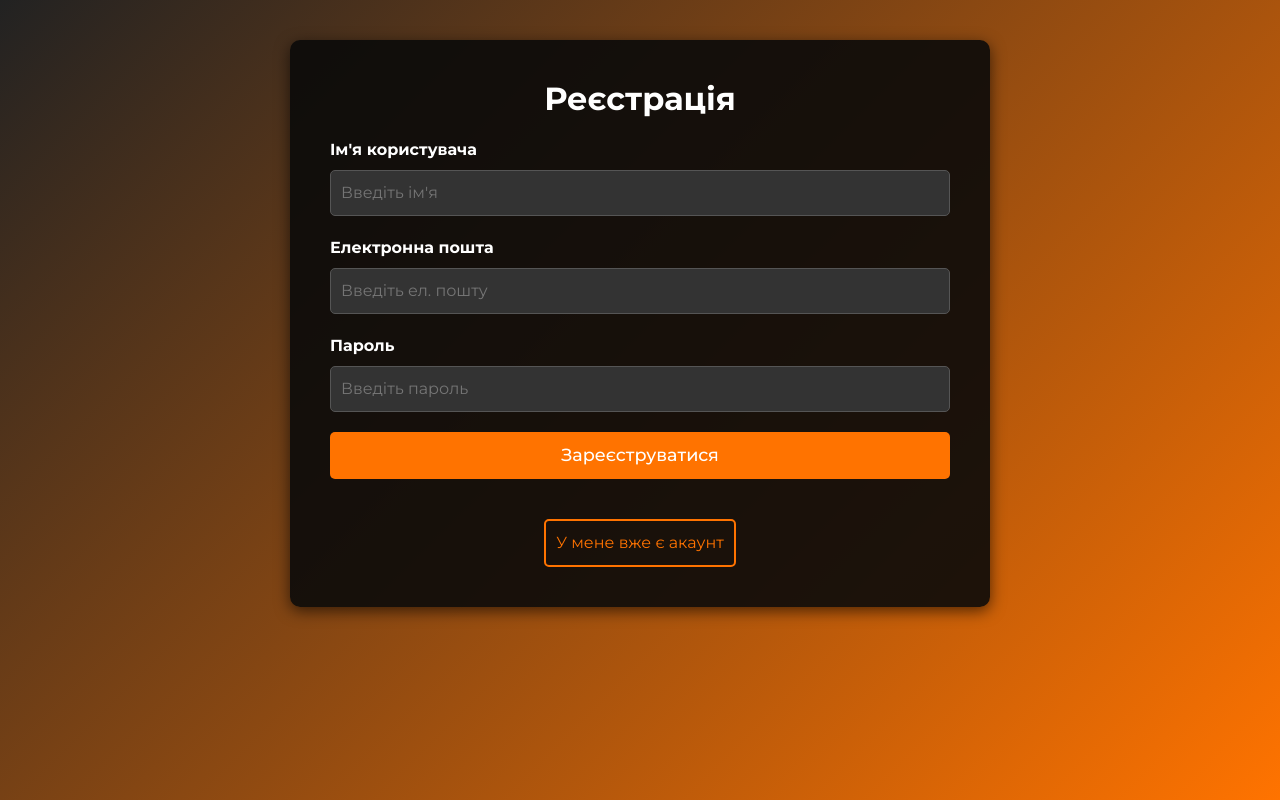
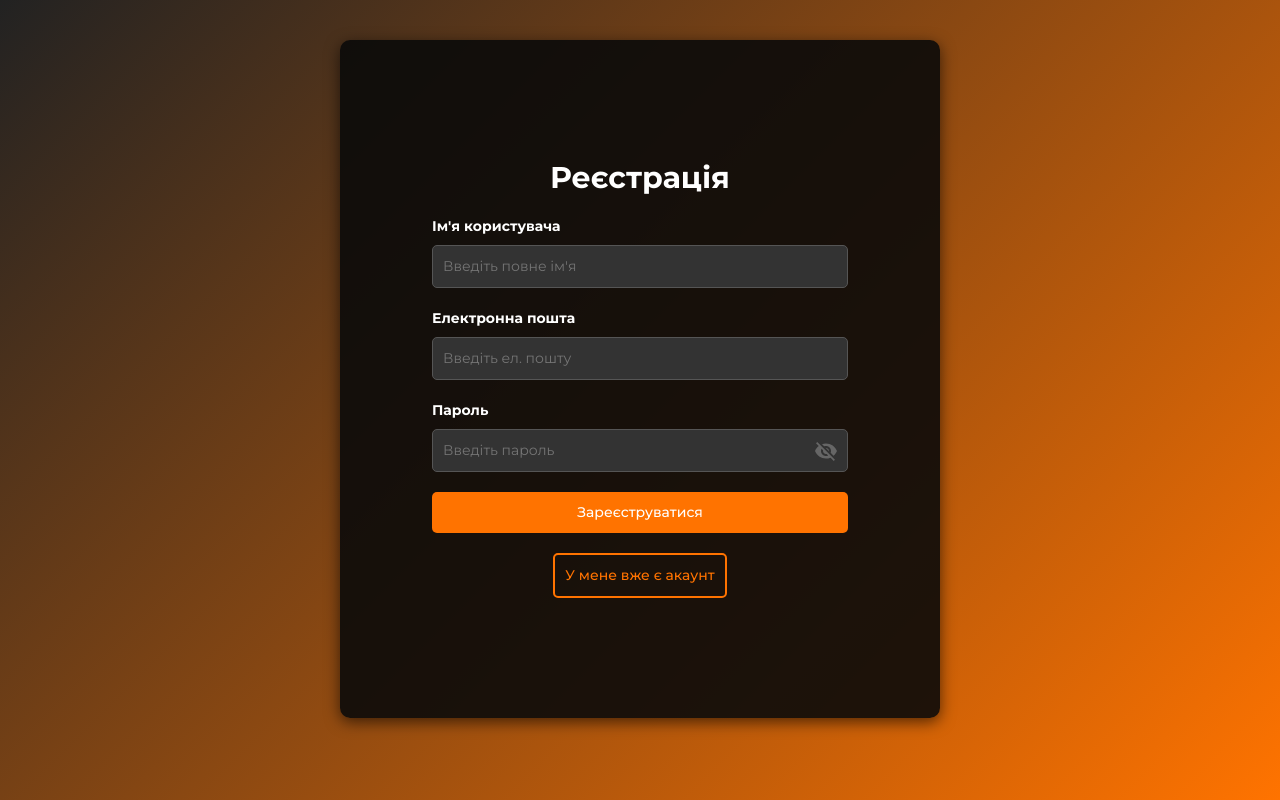
Before and after one commit to onsviii/fitness_track, a React (Create React App) app: page / in a window 1280 px wide. Built offline with nearby package versions, Linux system fonts and the light colour scheme.

Commit message:
Update authentication page design

```diff
--- a/package.json
+++ b/package.json
@@ -3,6 +3,10 @@
   "version": "0.1.0",
   "private": true,
   "dependencies": {
+    "@emotion/react": "^11.14.0",
+    "@emotion/styled": "^11.14.0",
+    "@mui/icons-material": "^6.1.10",
+    "@mui/styled-engine": "^6.1.10",
     "bootstrap": "^5.3.3",
     "cra-template": "1.2.0",
     "react": "^19.0.0",
--- a/src/App.js
+++ b/src/App.js
@@ -5,6 +5,7 @@ import {
   Routes
 } from "react-router-dom"
 import Container from 'react-bootstrap/Container';
+import "./index.css"
 
 import Footer from "./components/Footer/Footer"
 import NaviBar from './components/NaviBar/NaviBar';
@@ -20,7 +21,7 @@ function App() {
     <>
       <Router>
         {false ? (
-          <Container className='wrapper'>
+          <Container>
             <NaviBar />
             <Routes>
               <Route path="/" exact Component={Home} />
@@ -29,7 +30,7 @@ function App() {
             <Footer />
           </Container>
         ) : (
-          <Container>
+          <Container className="page-container">
             <Authentication />
           </Container>
         )}
--- a/src/components/Authentication/Authentication.css
+++ b/src/components/Authentication/Authentication.css
@@ -1,7 +1,6 @@
 .page-container {
-    max-width: 700px;
-    margin: 40px auto;
-    padding: 40px;
+    max-width: 600px;
+    padding: 80px;
     background: rgba(10, 10, 10, 0.9);
     border-radius: 10px;
     box-shadow: 0px 4px 15px rgba(0, 0, 0, 0.6);
@@ -10,13 +9,10 @@
     text-align: center;
   }
 
-  .auth-container {
+  .container h2 {
     margin-bottom: 20px;
-  }
-
-  .auth-container h2 {
-    margin-bottom: 20px;
-    color: #ffffff;
+    color: #fff;
+    font-size: 30px;
     font-weight: 700;
   }
 
@@ -29,6 +25,7 @@
     color: #fff;
     display: block;
     margin-bottom: 8px;
+    font-size: 14px;
     font-weight: 650;
   }
 
@@ -39,6 +36,21 @@
     border-radius: 5px;
     background: #333;
     color: #fff;
+    font-size: 14px;
+  }
+
+  .password-wrapper {
+    display: flex;
+    align-items: center;
+    position: relative;
+  }
+
+  .visibility {
+    position: absolute;
+    right: 10px;
+    top: 50%;
+    transform: translateY(-50%);
+    color: #666;
   }
 
   .btn {
@@ -49,7 +61,7 @@
     border: none;
     border-radius: 5px;
     cursor: pointer;
-    font-size: 1.1rem;
+    font-size: 14px;
     font-weight: 500;
   }
 
@@ -69,6 +81,8 @@
     border: 2px solid #ff7300;
     border-radius: 5px;
     cursor: pointer;
+    font-size: 14px;
+    font-weight: 500;
   }
 
   .switch-btn:hover {
--- a/src/components/Authentication/SignIn.js
+++ b/src/components/Authentication/SignIn.js
@@ -1,11 +1,14 @@
-import React, {useState} from "react";
-import './Authentication.css'
+import React, { useState } from "react";
+import Container from "react-bootstrap/Container";
+import {Visibility, VisibilityOff } from "@mui/icons-material";
+import "./Authentication.css";
 
 const SignIn = () => {
   const [loading, setLoading] = useState(false);
   const [buttonDisabled, setButtonDisabled] = useState(false);
   const [email, setEmail] = useState("");
   const [password, setPassword] = useState("");
+  const [showPassword, setShowPassword] = useState(false);
 
   const validateInputs = () => {
     if (!email || !password) {
@@ -15,40 +18,62 @@ const SignIn = () => {
     return true;
   };
 
-    const handelSignIn = async () => {
+  const handleSignIn = async () => {
     setLoading(true);
     setButtonDisabled(true);
     if (validateInputs()) {
-        /*await UserSignIn({ email, password })
-          .then((res) => {
-            dispatch(loginSuccess(res.data));
-            alert("Login Success");
-            setLoading(false);
-            setButtonDisabled(false);
-          })
-          .catch((err) => {
-            alert(err.response.data.message);
-            setLoading(false);
-            setButtonDisabled(false);
-          });*/
+      // Ваш код авторизації
     }
   };
 
   return (
-      <div className="auth-container">
+    <Container>
       <h2>Вхід</h2>
       <form>
         <div className="form-group">
           <label htmlFor="email">Електронна пошта</label>
-            <input type="email" id="email" placeholder="Ввеідть ел. пошту" />
+          <input
+            type="email"
+            id="email"
+            placeholder="Введіть ел. пошту"
+            value={email}
+            onChange={(e) => setEmail(e.target.value)}
+          />
         </div>
-          <div className="form-group">
+        <div className="form-group password-group">
           <label htmlFor="password">Пароль</label>
-            <input type="password" id="password" placeholder="Введіть пароль" />
+          <div className="password-wrapper">
+            <input
+              type={showPassword ? "text" : "password"}
+              id="password"
+              placeholder="Введіть пароль"
+              value={password}
+              onChange={(e) => setPassword(e.target.value)}
+            />
+
+            <>
+              {showPassword ? (
+                <>
+                  <Visibility className="visibility"  onClick={() => setShowPassword(false)} />
+                </>
+              ) : (
+                <>
+                  <VisibilityOff className="visibility" onClick={() => setShowPassword(true)} />
+                </>
+              )}
+            </>
           </div>
-          <button type="submit" className="btn">Увійти</button>
+        </div>
+        <button
+          type="submit"
+          className="btn"
+          disabled={buttonDisabled}
+          onClick={handleSignIn}
+        >
+          Увійти
+        </button>
       </form>
-      </div>
+    </Container>
   );
 };
 
--- a/src/components/Authentication/SignUp.js
+++ b/src/components/Authentication/SignUp.js
@@ -1,4 +1,6 @@
 import React, {useState} from "react";
+import Container from "react-bootstrap/Container";
+import {Visibility, VisibilityOff } from "@mui/icons-material";
 import './Authentication.css'
 
 const SignUp = () => {
@@ -8,6 +10,7 @@ const SignUp = () => {
     const [name, setName] = useState("");
     const [email, setEmail] = useState("");
     const [password, setPassword] = useState("");
+    const [showPassword, setShowPassword] = useState(false);
 
     const validateInputs = () => {
       if (!name || !email || !password) {
@@ -41,18 +44,56 @@ const SignUp = () => {
         <h2>Реєстрація</h2>
         <form>
           <div className="form-group">
-            <label htmlFor="username">Ім'я користувача</label>
-            <input type="text" id="username" placeholder="Введіть ім'я" />
+            <label htmlFor="name">Ім'я користувача</label>
+            <input
+              type="text"
+              id="name"
+              placeholder="Введіть повне ім'я"
+              value={name}
+              onChange={(e) => setName(e.target.value)}
+            />
           </div>
           <div className="form-group">
             <label htmlFor="email">Електронна пошта</label>
-            <input type="email" id="email" placeholder="Введіть ел. пошту" />
+            <input
+              type="email"
+              id="email"
+              placeholder="Введіть ел. пошту"
+              value={email}
+              onChange={(e) => setEmail(e.target.value)}
+            />
           </div>
-          <div className="form-group">
-            <label htmlFor="password">Пароль</label>
-            <input type="password" id="password" placeholder="Введіть пароль" />
+          <div className="form-group password-group">
+          <label htmlFor="password">Пароль</label>
+          <div className="password-wrapper">
+            <input
+              type={showPassword ? "text" : "password"}
+              id="password"
+              placeholder="Введіть пароль"
+              value={password}
+              onChange={(e) => setPassword(e.target.value)}
+            />
+
+            <>
+              {showPassword ? (
+                <>
+                  <Visibility className="visibility"  onClick={() => setShowPassword(false)} />
+                </>
+              ) : (
+                <>
+                  <VisibilityOff className="visibility" onClick={() => setShowPassword(true)} />
+                </>
+              )}
+            </>
           </div>
-          <button type="submit" className="btn">Зареєструватися</button>
+        </div>
+          <button type="submit"
+           className="btn"
+           isLoading={loading}
+           onClick={handelSignUp}
+          >
+            Зареєструватися
+          </button>
         </form>
       </div>
     );
--- a/src/index.css
+++ b/src/index.css
@@ -3,7 +3,11 @@
 * {
   margin: 0;
   padding: 0;
+  box-sizing: border-box;
+}
 
+html {
+  scroll-behavior: smooth;
 }
 
 body {
@@ -15,22 +19,27 @@ body {
   background-size: cover;*/
 }
 
-.wrapper {
-  margin: 40px auto;
+/*.page-container {
+  max-width: 600px;
+  width: fit-content;
   padding: 40px;
   background: rgba(10, 10, 10, 0.9);
   border-radius: 10px;
   box-shadow: 0px 4px 15px rgba(0, 0, 0, 0.6);
   font-family: 'Montserrat', sans-serif;
   font-weight: 300;
-}
+  text-align: center;
+}*/
 
-header .logo {
-
+.container {
+  max-width: 500px;
+  margin: 40px auto;
+  font-family: 'Montserrat', sans-serif;
+  font-weight: 300;
 }
 
 .home-container {
-  max-width: 1000px;
+  max-width: 700px;
   margin: 0 auto;
   padding: 20px;
 }
--- a/src/pages/Authentication.js
+++ b/src/pages/Authentication.js
@@ -1,4 +1,5 @@
 import React, { useState } from "react";
+import Container from "react-bootstrap/Container";
 import SignIn from "../components/Authentication/SignIn";
 import SignUp from "../components/Authentication/SignUp";
 import "../components/Authentication/Authentication.css";
@@ -7,7 +8,7 @@ const Authentication = () => {
   const [isSignUp, setIsSignUp] = useState(true);
 
   return (
-    <div className="page-container">
+    <Container >
       {isSignUp ? <SignUp /> : <SignIn />}
       <button
         onClick={() => setIsSignUp(!isSignUp)}
@@ -15,7 +16,7 @@ const Authentication = () => {
       >
         {isSignUp ? "У мене вже є акаунт" : "Зареєструватися"}
       </button>
-    </div>
+    </Container>
   );
 };
 
```
Also changed, not shown: 1 other file (tests, documents, lock files or other folders). Lines whose indentation alone changed are shown as unchanged.
